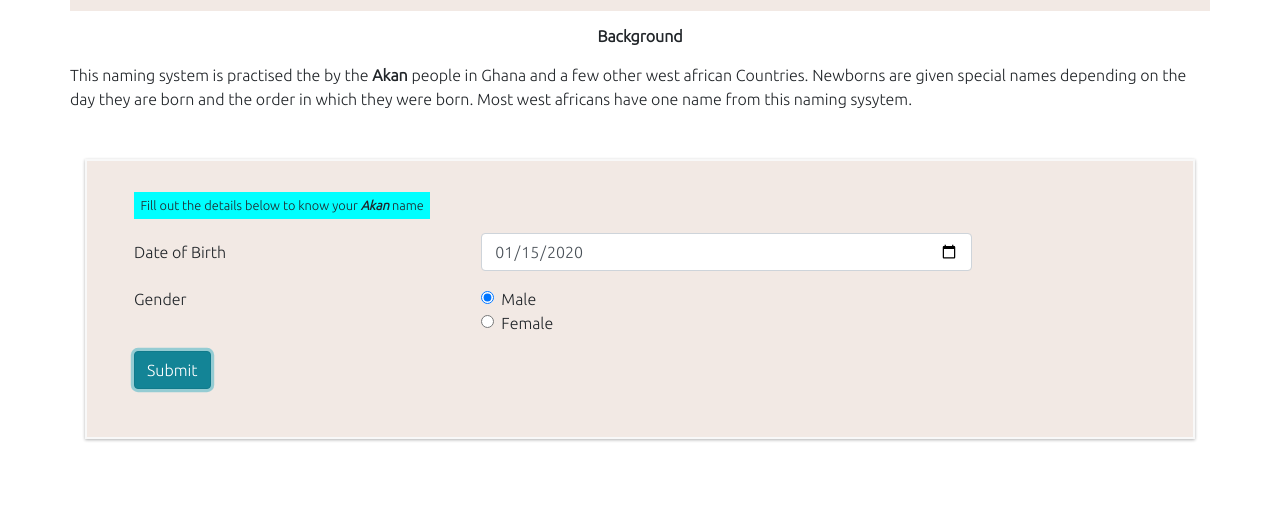
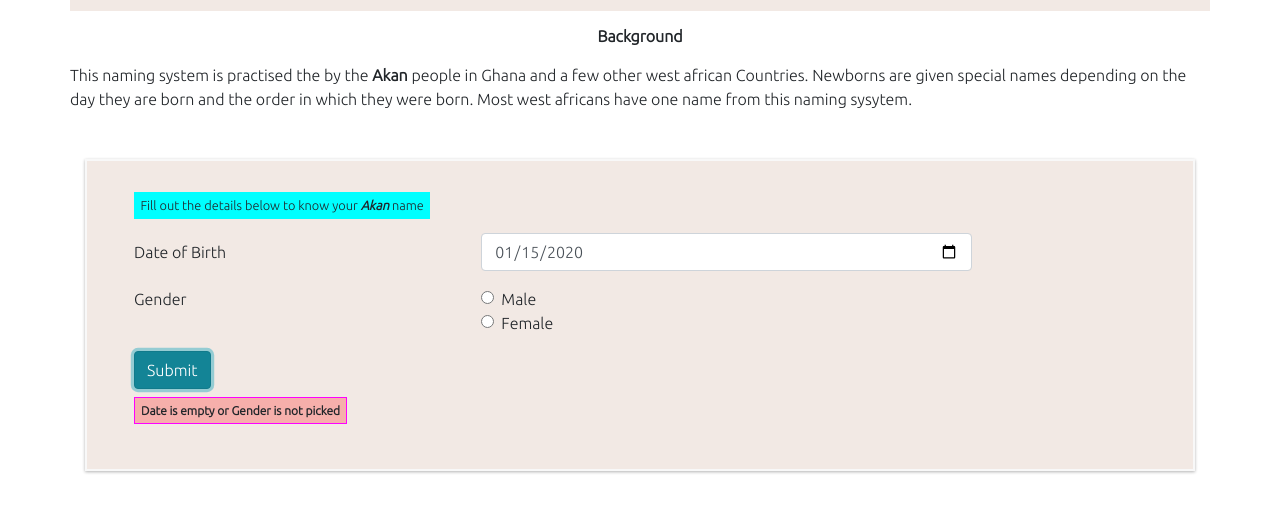
Before and after one commit to joanwanjiku/Akan, a plain HTML site: page index.html in a window 1280 px wide. Both pictures are taken after typing "2020-01-15" into the empty fields and a click on the button "Submit". Shown: the part 91-604 px from the top of the page. Drawn offline with nearby package versions, Linux system fonts and the light colour scheme.

Commit message:
check for presence of a gender picked

```diff
--- a/css/style.css
+++ b/css/style.css
@@ -8,13 +8,13 @@ body{
     font-family: 'Ubuntu', sans-serif;
     /* background-color: #c9ada7; */
 }
-.error::after{
+.error::before{
     background-color: rgba(255, 41, 41, 0.3);
-    text-align: center;
     font-weight: bold;
-    width: 50%;
-    margin:0.5em auto;
-    content: 'date cannot be empty';
+    border: 1px magenta solid;
+    padding: .5em;
+    font-size: .75rem;
+    content: 'Date is empty or Gender is not picked';
 }
 
 /* Typography */
--- a/index.html
+++ b/index.html
@@ -36,7 +36,7 @@
                                 <legend class="col-form-label col-sm-4 pt-0">Gender</legend>
                                 <div class="col-sm-6">
                                     <div class="form-check">
-                                    <input class="form-check-input" type="radio" name="gridRadios" id="male" value="male" checked>
+                                    <input class="form-check-input" type="radio" name="gridRadios" id="male" value="male">
                                     <label class="form-check-label" for="male">
                                         Male
                                     </label>
@@ -52,7 +52,7 @@
                         </fieldset>
                         <div class="form-grop row">
                             <div class="col-sm-10">
-                                <button type="button" class="btn btn-info" id ="submitBtn">Submit</button>
+                                <button type="button" class="btn btn-info mb-2" id ="submitBtn">Submit</button>
                             </div>
                         </div>
                         <p id = "error"></p>
--- a/js/main.js
+++ b/js/main.js
@@ -6,12 +6,22 @@ btn.addEventListener('click', () =>{
 //
 const validateDate = () => {
     let date = document.getElementById('date').value;
+    let radioBtns = document.querySelectorAll('input[name="gridRadios"]');
+    let selectedGender;
+    for (let radiobtn of radioBtns){
+        if (radiobtn.checked) {
+            selectedGender = radiobtn.value
+        }
+    }
     let errorMsg = document.getElementById('error');
-    if (date === ""){
+    if (date === "" || selectedGender === undefined){
         errorMsg.classList.add('error');
     }else {
         // btn.removeAttribute('disabled', '')
+        console.log(`  ${date} ${selectedGender}`)
         errorMsg.classList.remove('error');
-        console.log(date)
     }
 }
+const findAkanName = (date, gender) => {
+
+}
```
